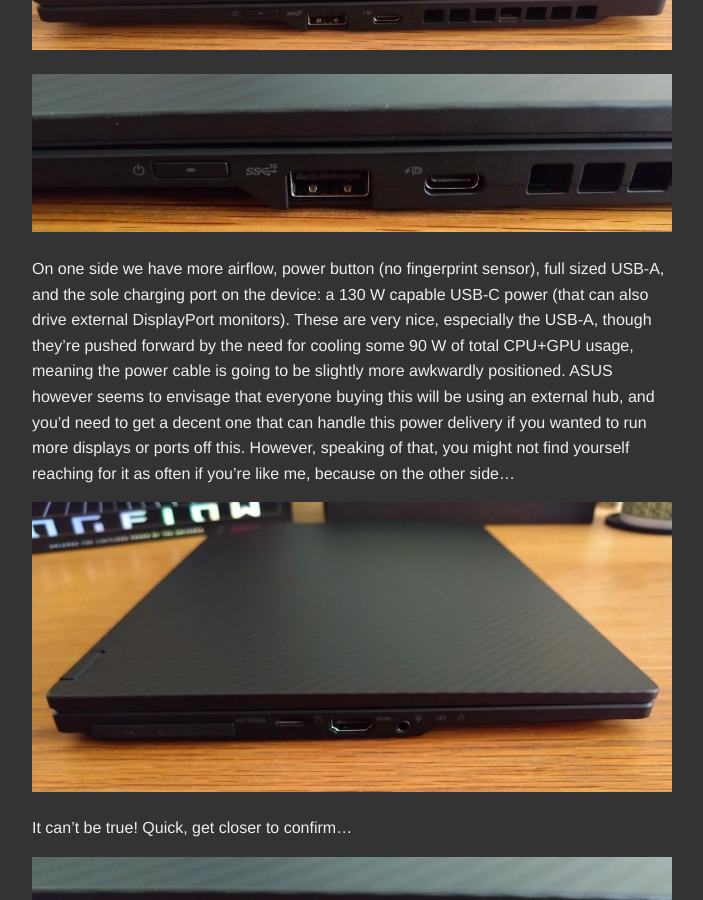
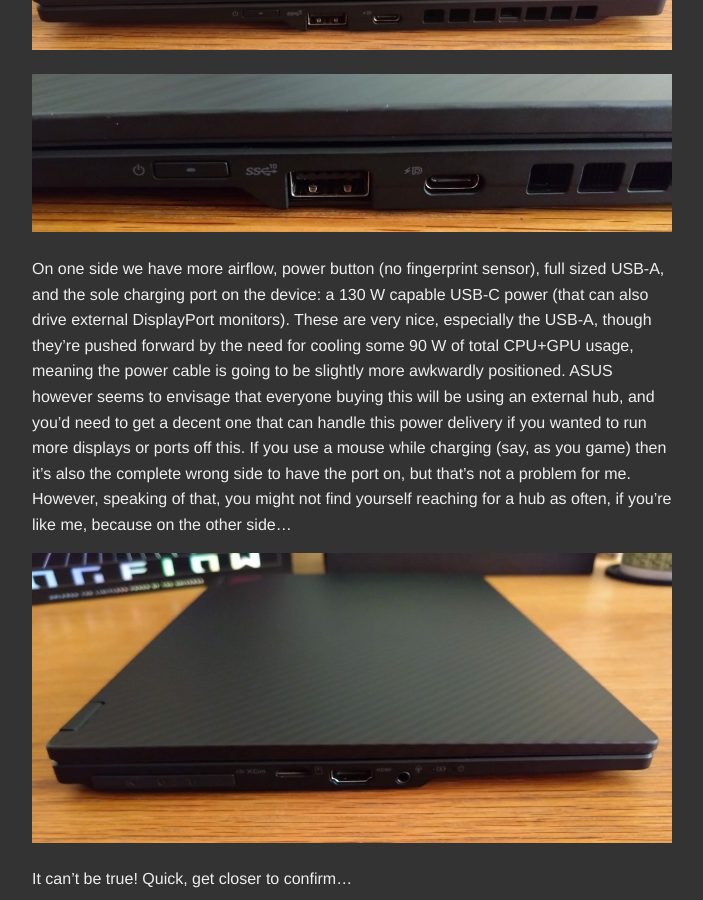
Before and after one commit to afantasia-me/afantasia-me.github.io, a Jekyll site: the page built from _posts/2023-06-15-flow-x13.md, in a window 1280 px wide and 900 px high, scrolled down 4043 px. Shown: the whole window, without its empty margins (288-991 px from the left). Built offline with Jekyll 4.4.1, drawn with Linux system fonts in a browser that asks for light colours.

```diff
--- a/_posts/2023-06-15-flow-x13.md
+++ b/_posts/2023-06-15-flow-x13.md
@@ -71,7 +71,7 @@
 
 ![](/assets/laptop/DSC_0544.jpg)
 
-On one side we have more airflow, power button (no fingerprint sensor), full sized USB-A, and the sole charging port on the device: a 130 W capable USB-C power (that can also drive external DisplayPort monitors). These are very nice, especially the USB-A, though they're pushed forward by the need for cooling some 90 W of total CPU+GPU usage, meaning the power cable is going to be slightly more awkwardly positioned. ASUS however seems to envisage that everyone buying this will be using an external hub, and you'd need to get a decent one that can handle this power delivery if you wanted to run more displays or ports off this. However, speaking of that, you might not find yourself reaching for it as often if you're like me, because on the other side...
+On one side we have more airflow, power button (no fingerprint sensor), full sized USB-A, and the sole charging port on the device: a 130 W capable USB-C power (that can also drive external DisplayPort monitors). These are very nice, especially the USB-A, though they're pushed forward by the need for cooling some 90 W of total CPU+GPU usage, meaning the power cable is going to be slightly more awkwardly positioned. ASUS however seems to envisage that everyone buying this will be using an external hub, and you'd need to get a decent one that can handle this power delivery if you wanted to run more displays or ports off this. If you use a mouse while charging (say, as you game) then it's also the complete wrong side to have the port on, but that's not a problem for me. However, speaking of that, you might not find yourself reaching for a hub as often, if you're like me, because on the other side...
 
 ![](/assets/laptop/DSC_0545.jpg)
 
```
Also changed, not shown: assets/facepalm.jpg (renamed from assets/facepalm.jpeg).
